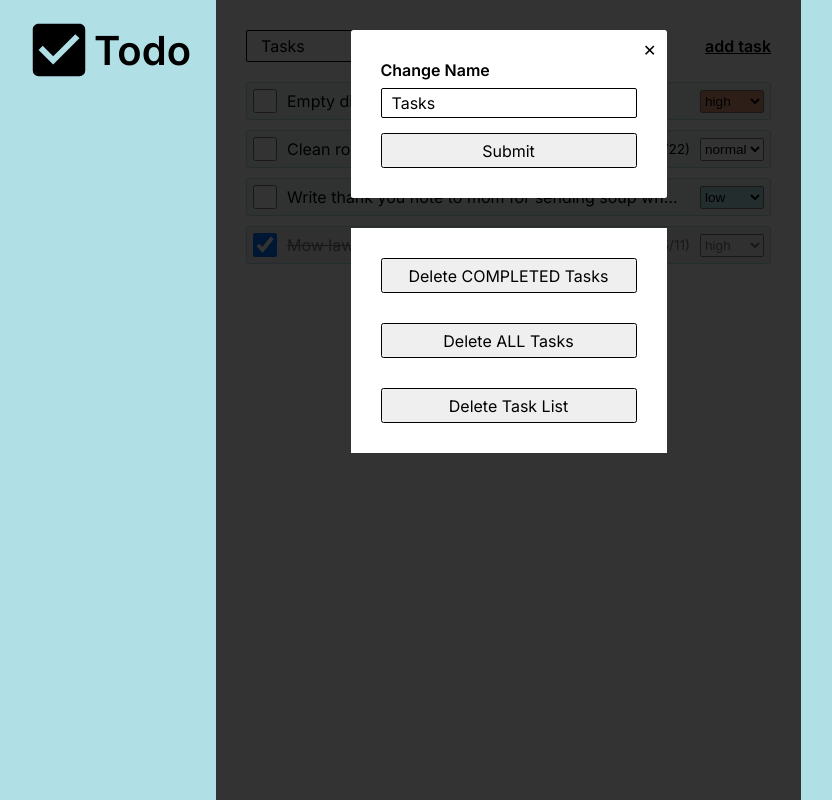
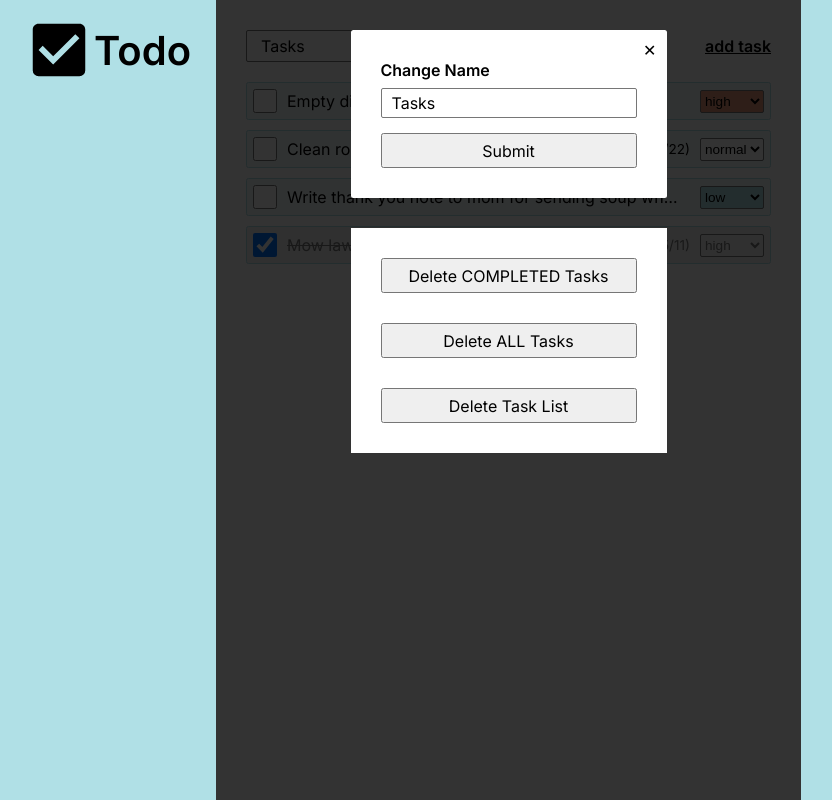
Before and after one commit to rickertl/todo-app, a website built with webpack: page dist/index.html in a window 1280 px wide. Both pictures are taken after a click on the link "edit list". Shown: the whole page, without its empty margins (229-1061 px from the left). Built offline with nearby package versions, Linux system fonts and the light colour scheme.

Commit message:
updated border color of buttons

```diff
--- a/src/style.scss
+++ b/src/style.scss
@@ -24,7 +24,7 @@ button {
   font-weight: 400;
   padding: 5px 10px;
   background-color: $light-gray;
-  border: 1px solid black;
+  border: 1px solid $dark-gray;
   border-radius: 2.5px;
   color: black;
   cursor: pointer;
@@ -41,7 +41,7 @@ form textarea {
   font-size: 1rem;
   font-family: $global-font;
   color: black;
-  border: 1px solid black;
+  border: 1px solid $dark-gray;
   border-radius: 2px;
   background-color: white;
 }
```
Also changed, not shown: dist/main.js.
